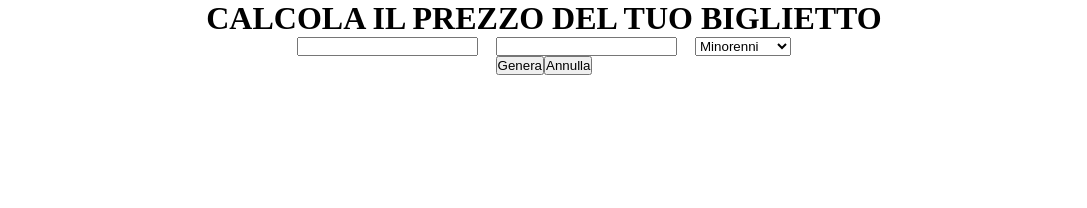
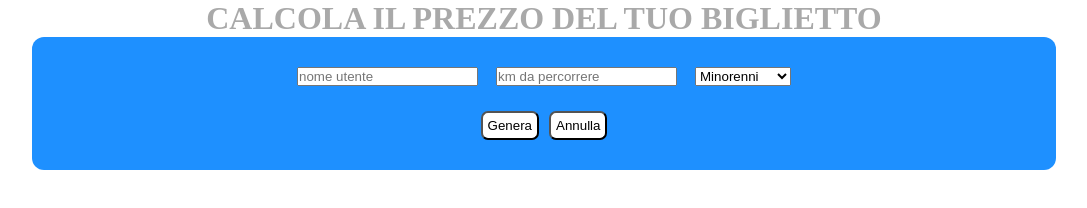
Before and after one commit to simonesasso/js-biglietto-treno-form, a plain HTML site: page index.html in a window 1280 px wide. Shown: the whole page, without its empty margins (96-1183 px from the left). Drawn offline with Linux system fonts and the light colour scheme.

Commit message:
biglietto-treno-form

```diff
--- a/index.html
+++ b/index.html
@@ -12,8 +12,8 @@
     </div>
     <div class="generatore">
       <div class="riga-1">
-        <input type="text" id="nome">
-        <input type="number" id="kmPercorso">
+        <input type="text" id="nome" placeholder="nome utente">
+        <input type="number" id="kmPercorso" placeholder="km da percorrere">
         <select id="select">
           <option value="Minorenni">Minorenni</option>
           <option value="Maggiorenni">Maggiorenni</option>
--- a/main.js
+++ b/main.js
@@ -14,7 +14,7 @@ btn_genera.addEventListener("click", function(){
   eta = document.getElementById('select').value;
   kmPercorso = document.getElementById('kmPercorso').value;
   nome = document.getElementById('nome').value;
-  console.log(eta, kmPercorso, nome);
+
   // calcolo il prezzo del biglietto
   if(eta == "Minorenni"){
     prezzo = (kmPercorso*0.21)-((kmPercorso*0.21)*20)/100;
--- a/style.css
+++ b/style.css
@@ -3,6 +3,10 @@
   margin: 0;
   padding: 0;
   box-sizing: border-box;
+}
+
+h1{
+  color: darkgrey;
 }
 /* generatore ---------------------------------*/
 .titolo{
@@ -13,6 +17,9 @@
 .generatore{
   width: 80%;
   margin: 0 auto;
+  background-color: dodgerblue;
+  padding: 30px 0;
+  border-radius: 12px;
 }
 .riga-1{
   display: flex;
@@ -23,6 +30,19 @@
 .riga-2{
   display: flex;
   justify-content: center;
+  margin-top: 25px;
+}
+#genera{
+ margin-right: 5px;
+ padding: 5px;
+ border-radius: 7px;
+ background-color: white;
+}
+#annulla{
+ margin-left: 5px;
+ padding: 5px;
+ border-radius: 7px;
+ background-color: white;
 }
 /* biglietto generato ------------------------*/
 .hide{
@@ -36,13 +56,16 @@
   width: 80%;
   margin: 0 auto;
 }
+
 .sez-sx{
   width: 25%;
-  background-color: grey;
+  background-color: darkgrey;
+  /* padding: 15px 0; */
 }
 .sez-dx{
-  background-color: red;
+  background-color: dodgerblue;
   width: 75%;
+  padding: 15px 0;
 }
 table{
   width: 100%;
```
